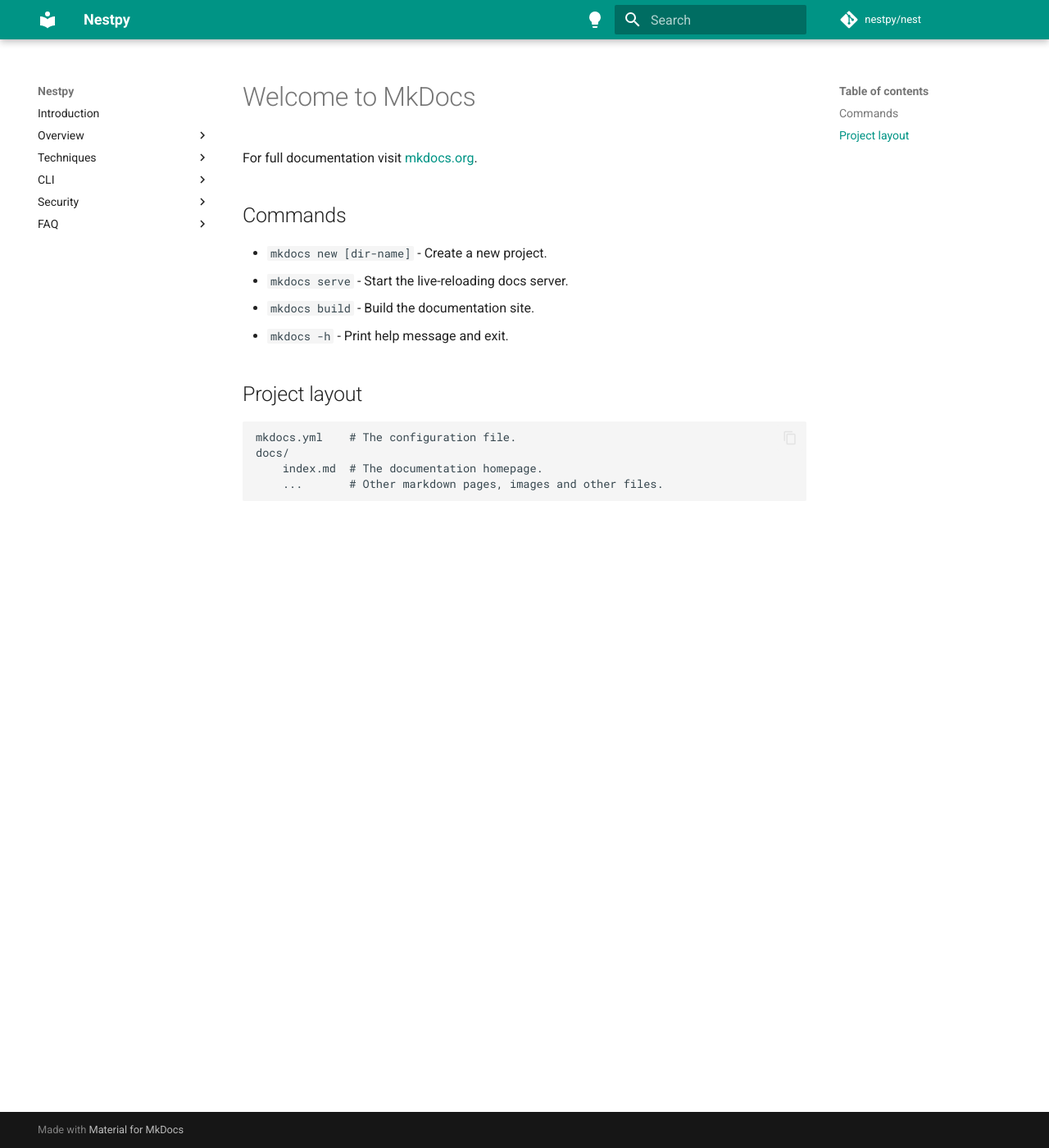
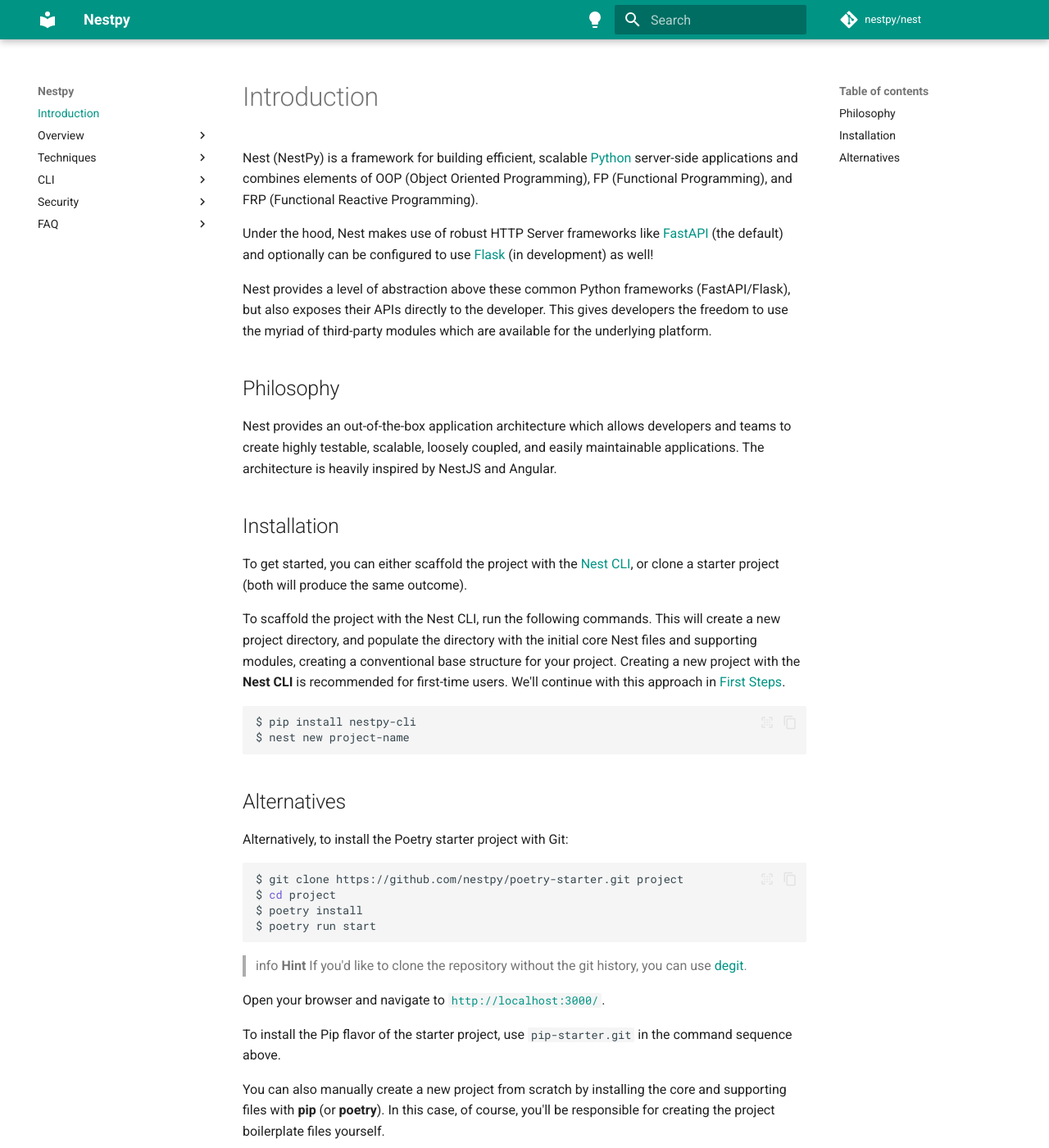
Before and after one commit to nestpy/docs.nestjs.org, an MkDocs documentation site: the page built from docs/index.md, in a window 1280 px wide and 1400 px high. Shown: the whole window at 82% size. Built offline with MkDocs 1.6.1 and Material for MkDocs 9.7.7, drawn with Linux system fonts in a browser that asks for light colours; comment, search, counter and statistics services are not loaded; some of the changed text lies outside the part shown.

Commit message:
docs: :memo: New info in introduction

````diff
--- a/docs/index.md
+++ b/docs/index.md
@@ -1,17 +1,45 @@
-# Welcome to MkDocs
+# Introduction
 
-For full documentation visit [mkdocs.org](https://www.mkdocs.org).
+Nest (NestPy) is a framework for building efficient, scalable [Python](https://python.org/) server-side applications and combines elements of OOP (Object Oriented Programming), FP (Functional Programming), and FRP (Functional Reactive Programming).
 
-## Commands
+Under the hood, Nest makes use of robust HTTP Server frameworks like [FastAPI](https://github.com/tiangolo/fastapi) (the default) and optionally can be configured to use [Flask](https://github.com/pallets/flask) (in development) as well!
 
-* `mkdocs new [dir-name]` - Create a new project.
-* `mkdocs serve` - Start the live-reloading docs server.
-* `mkdocs build` - Build the documentation site.
-* `mkdocs -h` - Print help message and exit.
+Nest provides a level of abstraction above these common Python frameworks (FastAPI/Flask), but also exposes their APIs directly to the developer. This gives developers the freedom to use the myriad of third-party modules which are available for the underlying platform.
 
-## Project layout
+## Philosophy
 
-    mkdocs.yml    # The configuration file.
-    docs/
-        index.md  # The documentation homepage.
-        ...       # Other markdown pages, images and other files.
+Nest provides an out-of-the-box application architecture which allows developers and teams to create highly testable, scalable, loosely coupled, and easily maintainable applications. The architecture is heavily inspired by NestJS and Angular.
+
+## Installation
+
+To get started, you can either scaffold the project with the [Nest CLI](/cli/overview), or clone a starter project (both will produce the same outcome).
+
+To scaffold the project with the Nest CLI, run the following commands. This will create a new project directory, and populate the directory with the initial core Nest files and supporting modules, creating a conventional base structure for your project. Creating a new project with the **Nest CLI** is recommended for first-time users. We'll continue with this approach in [First Steps](first-steps).
+
+```bash
+$ pip install nestpy-cli
+$ nest new project-name
+```
+
+## Alternatives
+
+Alternatively, to install the Poetry starter project with Git:
+
+```bash
+$ git clone https://github.com/nestpy/poetry-starter.git project
+$ cd project
+$ poetry install
+$ poetry run start
+```
+
+> info **Hint** If you'd like to clone the repository without the git history, you can use [degit](https://github.com/Rich-Harris/degit).
+
+Open your browser and navigate to [`http://localhost:3000/`](http://localhost:3000/).
+
+To install the Pip flavor of the starter project, use `pip-starter.git` in the command sequence above.
+
+You can also manually create a new project from scratch by installing the core and supporting files with **pip** (or **poetry**). In this case, of course, you'll be responsible for creating the project boilerplate files yourself.
+
+```bash
+$ pip add nestpy-framework
+```
--- a/mkdocs.yml
+++ b/mkdocs.yml
@@ -32,7 +32,7 @@
 repo_name: nestpy/nest
 repo_url: https://github.com/nestpy/nest
 nav:
-- introduction.md
+- Introduction: index.md
 - Overview:
   - overview/first-steps.md
   - overview/controllers.md
````
Also changed, not shown: docs/introduction.md (deleted, +0 -11 lines).
